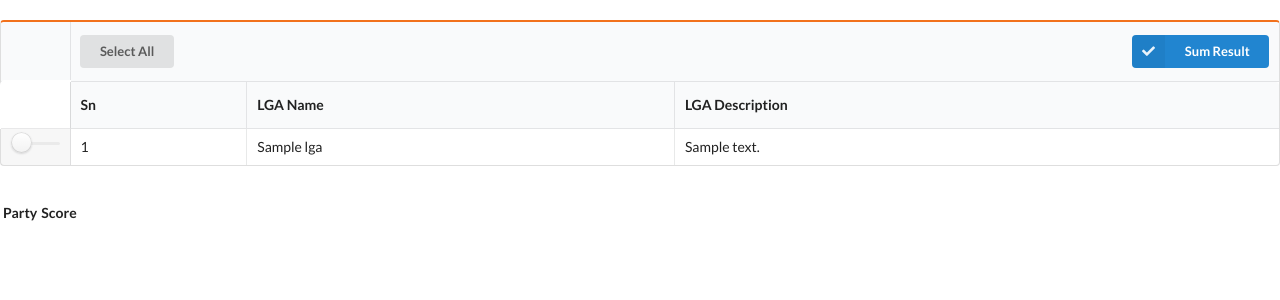
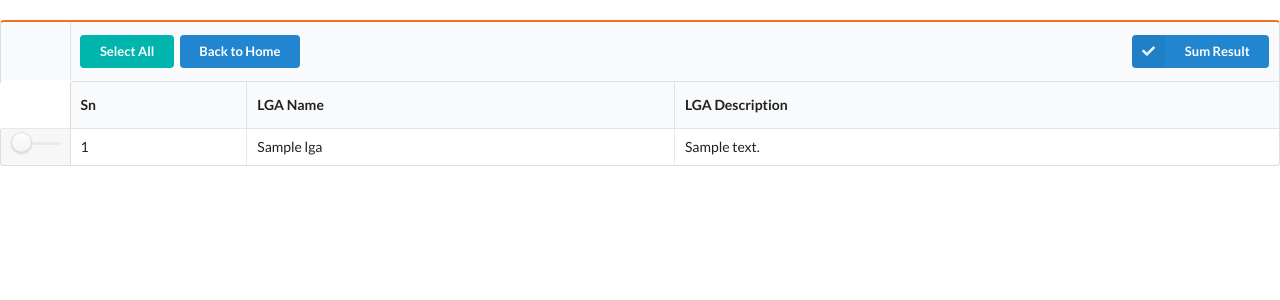
Before and after one commit to Ademic2022/polling_unit_app, a Flask app: template web_app/templates/summed_results.html in a window 1280 px wide. Shown: the part 45-345 px from the top of the page. Run offline with Flask 3, Linux system fonts and the light colour scheme; the template is opened without the code that fills it: most values are stand-ins (such as "Sample title", 1, 10 or a date in 2020); lists and menus that the app fills with data are empty; some libraries are stand-ins or nearby versions.

Commit message:
modified:   web_app/templates/summed_results.html

```diff
--- a/web_app/templates/summed_results.html
+++ b/web_app/templates/summed_results.html
@@ -16,9 +16,14 @@
                     <div class="ui right floated small primary labeled icon button" id="select-lgas-button">
                     <i class="checkmark icon"></i> Sum Result
                     </div>
-                <div class="ui small button" id="select_all">
+                    <div class="ui small teal button" id="select_all">
                     Select All
                     </div>
+                    <a href="{{ url_for('route.home')}}">
+                        <div class="ui small primary button">
+                            Back to Home
+                        </div>
+                    </a>
                 </th>
             </tr>
         </thead>
@@ -46,19 +51,7 @@
             {% endfor %}
         </tbody>
     </table><br>
-
-    <table id="results-table">
-        <thead>
-            <tr>
-                <th>Party</th>
-                <th>Score</th>
-            </tr>
-        </thead>
-        <tbody>
-            <!-- Results will be displayed here -->
-        </tbody>
-    </table>
-</div>
+</div><br>
 {% endblock %}
 {% block summed_result %}
 <script src="{{ url_for('static', filename='scripts/summed_result.js')  }}"></script>
```
Lines whose indentation alone changed are shown as unchanged.
